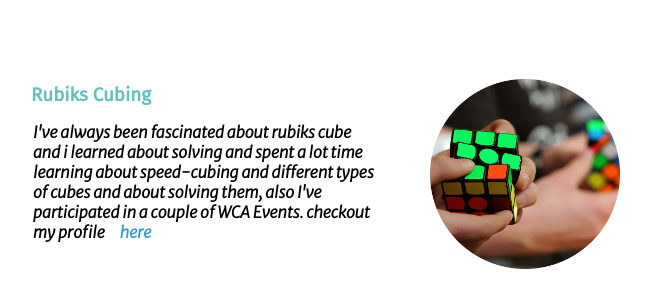
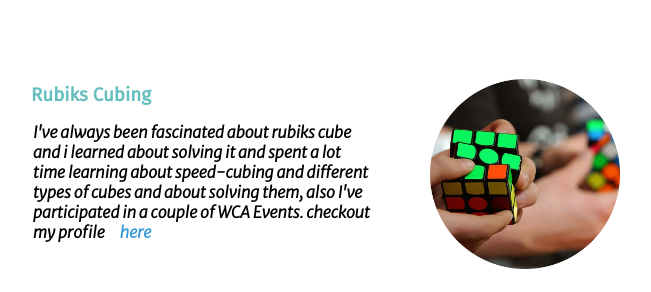
Before and after one commit to Karthikeyan770/personal-site, a plain HTML site: page index.html in a window 1280 px wide. Shown: the part 1820-2112 px from the top of the page, without its empty margins (341-992 px from the left). Drawn offline with nearby package versions, Linux system fonts and the light colour scheme.

Commit message:
Update index.html

```diff
--- a/index.html
+++ b/index.html
@@ -75,7 +75,7 @@
       <div class="skill-row">
         <img class="cube" src="./images/cube.png" alt="Rubiks Cube">
         <h3 class="rub" >Rubiks Cubing</h3>
-        <h4>  I've always been fascinated about rubiks cube and i learned about solving and spent a lot time learning about speed-cubing and different types of cubes and about solving them, also I've participated in a couple of WCA Events.
+        <h4>  I've always been fascinated about rubiks cube and i learned about solving it and spent a lot time learning about speed-cubing and different types of cubes and about solving them, also I've participated in a couple of WCA Events.
         checkout my profile<a href="https://www.worldcubeassociation.org/persons/2017LAKS01" class="wca" target="_blank">here</a>
         </h4>
       </div>
```
